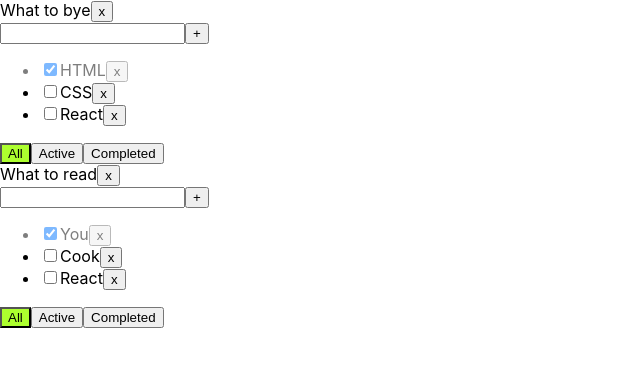
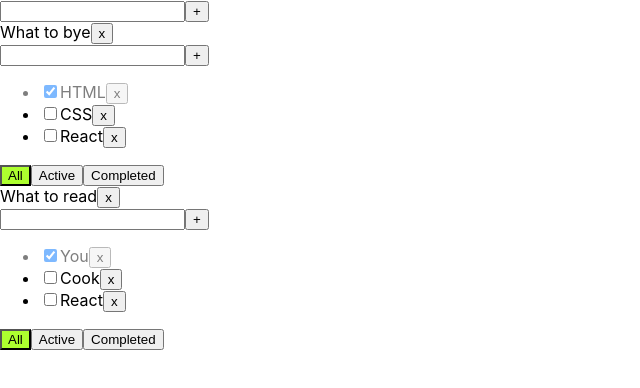
Before and after one commit to An-life/NewNewToDoList, a React (Create React App) app: page / in a window 1280 px wide. Shown: the top 388 px of the page, without its empty margins (0-640 px from the left). Built offline with nearby package versions, Linux system fonts and the light colour scheme.

Commit message:
add AddForm

```diff
--- /dev/null
+++ b/src/AddItemForTodoList.tsx
@@ -0,0 +1,27 @@
+import React, {ChangeEvent, KeyboardEvent, useState} from 'react';
+
+type AddItemForTodoListPropsType={
+    addItem:(title:string)=>void
+}
+export function AddItemForTodoList(props:AddItemForTodoListPropsType){
+    let [title,setTitle]=useState('');
+    let [error,setError]=useState<string|null>(null);
+    let onChangeHandler=(e:ChangeEvent<HTMLInputElement>)=>{setError(null); setTitle(e.currentTarget.value)};
+    let onKeyPressHandler=(e:KeyboardEvent<HTMLInputElement>)=>{if(e.charCode===13){addTask();}};
+    let addTask=()=>{
+        if(title.trim()!==''){
+            props.addItem(title.trim());
+            setTitle('')
+        }else {
+            setError('No title');
+        }
+
+    }
+
+    return<div>
+        <input  className={error?'error':''} value={title} onChange={onChangeHandler}
+                onKeyPress={onKeyPressHandler}/>
+        <button onClick={addTask}>+</button>
+        {error&&<div className={'error-message'}>{error}</div> }
+    </div>
+}
--- a/src/App.tsx
+++ b/src/App.tsx
@@ -2,6 +2,7 @@ import React, {useState} from 'react';
 import {v1} from 'uuid';
 import './App.css';
 import {ToDoList} from './ToDoList';
+import {AddItemForTodoList} from './AddItemForTodoList';
 
 export type FilterType = 'all' | 'active' | 'completed'
 type TodoType = {
@@ -9,14 +10,20 @@ type TodoType = {
     title: string
     filter: FilterType
 }
-
-
+type TasksType={
+    [key:string]:Array<TaskType>
+}
+type TaskType={
+    id: string
+    title: string
+    isDone: boolean
+}
 function App() {
 //state
     let todoListId1=v1();
     let todoListId2=v1();
 
-    let [tasksObj, setTasks] = useState({
+    let [tasksObj, setTasks] = useState<TasksType>({
         [todoListId1]: [{id: v1(), title: 'HTML', isDone: true},
     {id: v1(), title: 'CSS', isDone: false},
     {id: v1(), title: 'React', isDone: false}],
@@ -74,9 +81,16 @@ function App() {
         [{id: todoListId1, title: 'What to bye', filter: 'all'},
             {id: todoListId2, title: 'What to read', filter: 'all'}])
 
+     function addTodoList(title:string){
+        let todoList:TodoType={id: v1(), title:title, filter:'all'};
+        setTodoLists([todoList,...todoLists]);
+        setTasks({...tasksObj,[todoList.id]:[]})
+    }
+
 
     return (
         <div className="App">
+            <AddItemForTodoList   addItem={addTodoList}/>
             {todoLists.map(tl => {
                 let tasksForToDoList = tasksObj[tl.id];
                 if (tl.filter === 'active') {
--- a/src/ToDoList.tsx
+++ b/src/ToDoList.tsx
@@ -1,5 +1,6 @@
 import React, {ChangeEvent,KeyboardEvent, useState} from 'react';
 import {FilterType} from './App';
+import {AddItemForTodoList} from './AddItemForTodoList';
 
 type PropsType={
     id:string
@@ -18,22 +19,11 @@ type PropsType={
     isDone:boolean
 }
 export const ToDoList=(props:PropsType)=>{
-    let [title,setTitle]=useState('');
 
-    let [error,setError]=useState<string|null>(null);
-
-    let addTask=()=>{
-        if(title.trim()!==''){
-            props.addTask(title.trim(),props.id);
-            setTitle('')
-        }else {
-            setError('No title');
-        }
-
+    let addTask=(title:string)=>{
+        props.addTask(props.title,props.id)
     }
 
-    let onChangeHandler=(e:ChangeEvent<HTMLInputElement>)=>{setError(null); setTitle(e.currentTarget.value)};
-    let onKeyPressHandler=(e:KeyboardEvent<HTMLInputElement>)=>{if(e.charCode===13){addTask();}};
     let onChangeStatus= (t: TaskType, e:ChangeEvent<HTMLInputElement>) => {
         let newStatus=e.currentTarget.checked;
         props.changeTaskStatus(t.id,newStatus,props.id);
@@ -45,12 +35,7 @@ export const ToDoList=(props:PropsType)=>{
     return(
         <div>
             <div>{props.title}<button onClick={removeTodoList}>x</button></div>
-            <div>
-                <input  className={error?'error':''} value={title} onChange={onChangeHandler}
-                onKeyPress={onKeyPressHandler}/>
-                <button onClick={addTask}>+</button>
-                {error&&<div className={'error-message'}>{error}</div> }
-            </div>
+            <AddItemForTodoList   addItem={addTask} />
             <ul>
                 {
                     props.tasks.map(t=><li className={t.isDone?'is-Done':''} key={t.id}><input onChange={(e) => onChangeStatus(t, e)} type="checkbox" checked={t.isDone}/><span>{t.title}</span>
```
